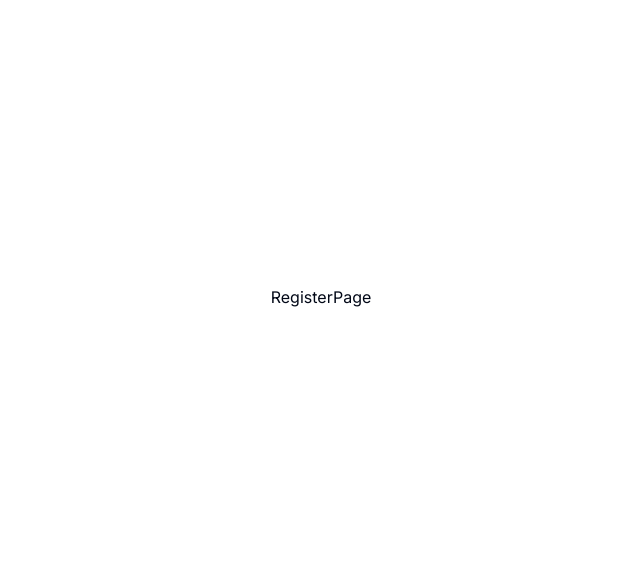
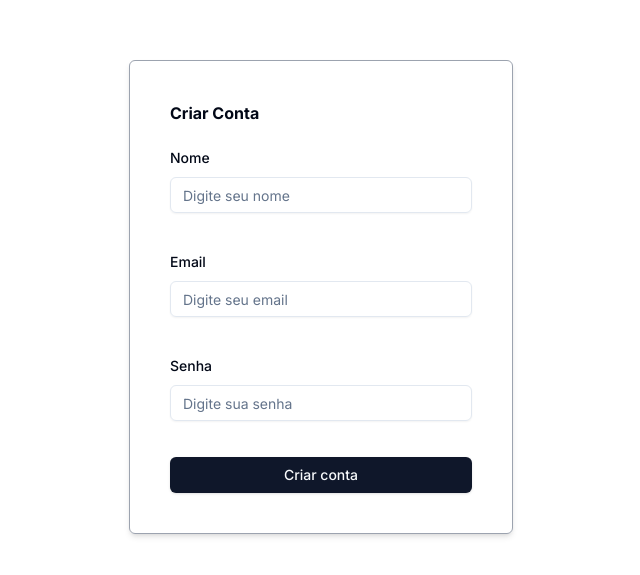
Before and after one commit to GuilhermeFonsecaa/Next-Auth-V5, a Next.js app: page /register in a window 1280 px wide. Shown: the part 103-678 px from the top of the page, without its empty margins (319-959 px from the left). Built offline with nearby package versions, Linux system fonts and the light colour scheme.

Commit message:
feat: add form register component and register page

```diff
--- a/app/(auth)/register/page.tsx
+++ b/app/(auth)/register/page.tsx
@@ -1,7 +1,9 @@
+import FormRegister from "@/app/components/form-register";
+
 const RegisterPage = () => {
     return (
-        <div>RegisterPage</div>
-     );
+        <FormRegister/>
+    );
 }
 
 export default RegisterPage;
--- /dev/null
+++ b/app/components/form-register.tsx
@@ -0,0 +1,90 @@
+"use client"
+
+import { useForm } from "react-hook-form";
+import { zodResolver } from "@hookform/resolvers/zod";
+import { loginSchema, loginSchemaType } from "@/schemas/loginSchema";
+import { Form, FormControl, FormDescription, FormField, FormItem, FormLabel, FormMessage } from "@/components/ui/form";
+import { Input } from "@/components/ui/input";
+import { Button } from "@/components/ui/button";
+import { signIn } from "next-auth/react";
+import { loginAction, registerAction } from "@/actions/auth-actions";
+import { useState, useTransition } from "react";
+import { useRouter } from "next/navigation";
+import { registerSchema, registerSchemaType } from "@/schemas/registerSchema";
+
+const FormRegister = () => {
+    const [isPending, startTransition] = useTransition();
+    const [error, setError] = useState<string | null>(null);
+    const router = useRouter();
+
+    const form = useForm<registerSchemaType>({
+        resolver: zodResolver(registerSchema),
+        defaultValues: {
+            name: "",
+            email: "",
+            password: ""
+        }
+    });
+
+    const onSubmit = async (values: registerSchemaType) => {
+        setError(null);
+        startTransition(async () => {
+            const response = await registerAction(values);
+            if (response.error) {
+                setError(response.error)
+            }
+            else
+                router.push("/dashboard")
+        });
+    };
+
+    return (
+        <div className="w-96 border flex flex-col  justify-center px-10 py-10 border-gray-400 shadow-md rounded-md">
+            <h1 className="text-start mb-5 font-bold">Criar Conta</h1>
+            <Form {...form}>
+                <form onSubmit={form.handleSubmit(onSubmit)} className="space-y-9">
+                    <FormField control={form.control} name="name" render={({ field }) => (
+                        <FormItem>
+                            <FormLabel>
+                                Nome
+                            </FormLabel>
+                            <FormControl>
+                                <Input placeholder="Digite seu nome" {...field} />
+                            </FormControl>
+                            <FormMessage />
+                        </FormItem>
+                    )} />
+                    <FormField control={form.control} name="email" render={({ field }) => (
+                        <FormItem>
+                            <FormLabel>
+                                Email
+                            </FormLabel>
+                            <FormControl>
+                                <Input placeholder="Digite seu email" {...field} />
+                            </FormControl>
+                            <FormMessage />
+                        </FormItem>
+                    )} />
+                    <FormField control={form.control} name="password" render={({ field }) => (
+                        <FormItem>
+                            <FormLabel>
+                                Senha
+                            </FormLabel>
+                            <FormControl>
+                                <Input type="password" placeholder="Digite sua senha" {...field} />
+                            </FormControl>
+                            <FormMessage />
+                        </FormItem>
+                    )} />
+
+                    {error && <FormMessage>{error}</FormMessage>}
+                    <Button className="w-full" type="submit" disabled={isPending}>
+                        Criar conta
+                    </Button>
+                </form>
+            </Form>
+        </div>
+    );
+};
+
+export default FormRegister;
--- a/schemas/registerSchema.ts
+++ b/schemas/registerSchema.ts
@@ -7,3 +7,5 @@ export const registerSchema = z.object({
     email: z.string({ required_error: "Email é obrigatório" }).email("Email inválido"),
     password: z.string({ required_error: "Senha é obrigatória" }).regex(passwordRegex, "A senha deve conter pelo menos 8 caracteres, incluindo uma letra maiúscula, uma letra minúscula, um número e um caractere especial")
 })
+
+export type registerSchemaType = z.infer<typeof registerSchema>;
```
